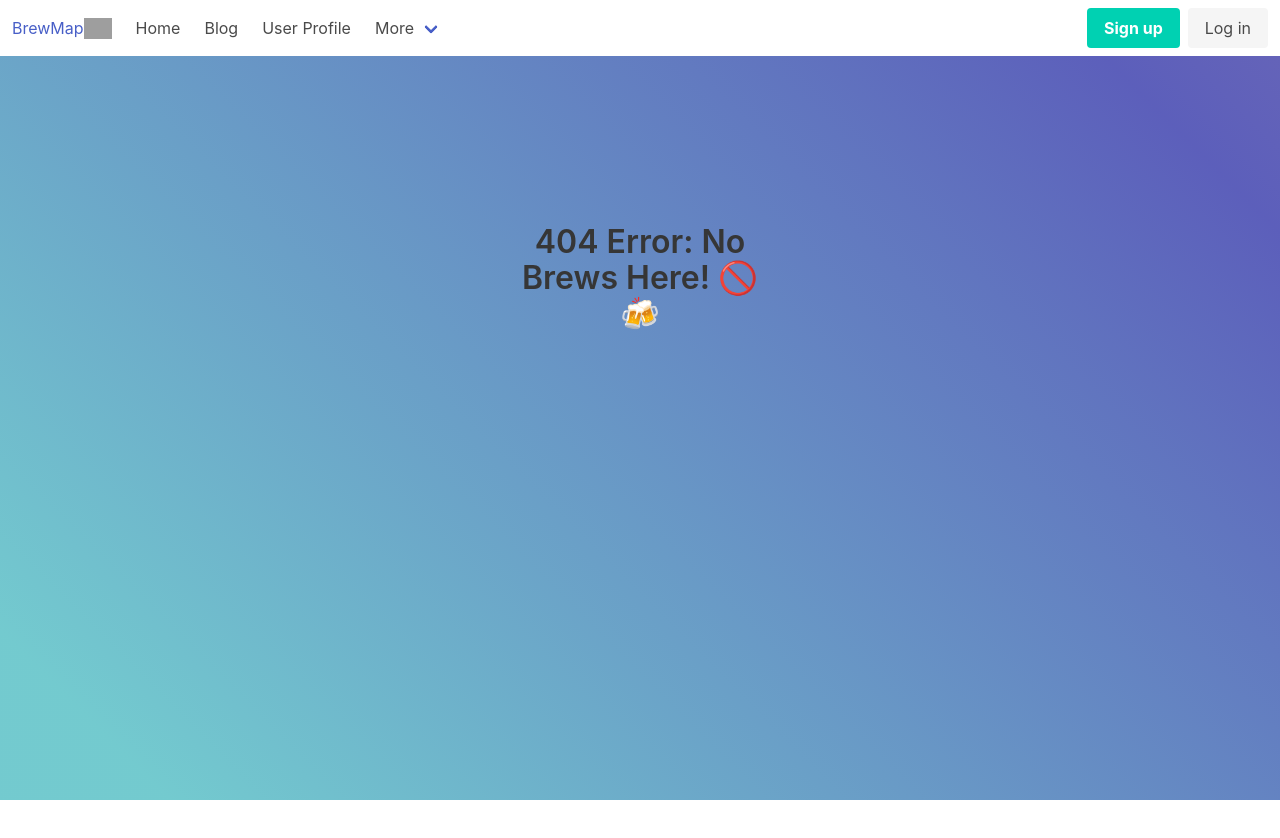
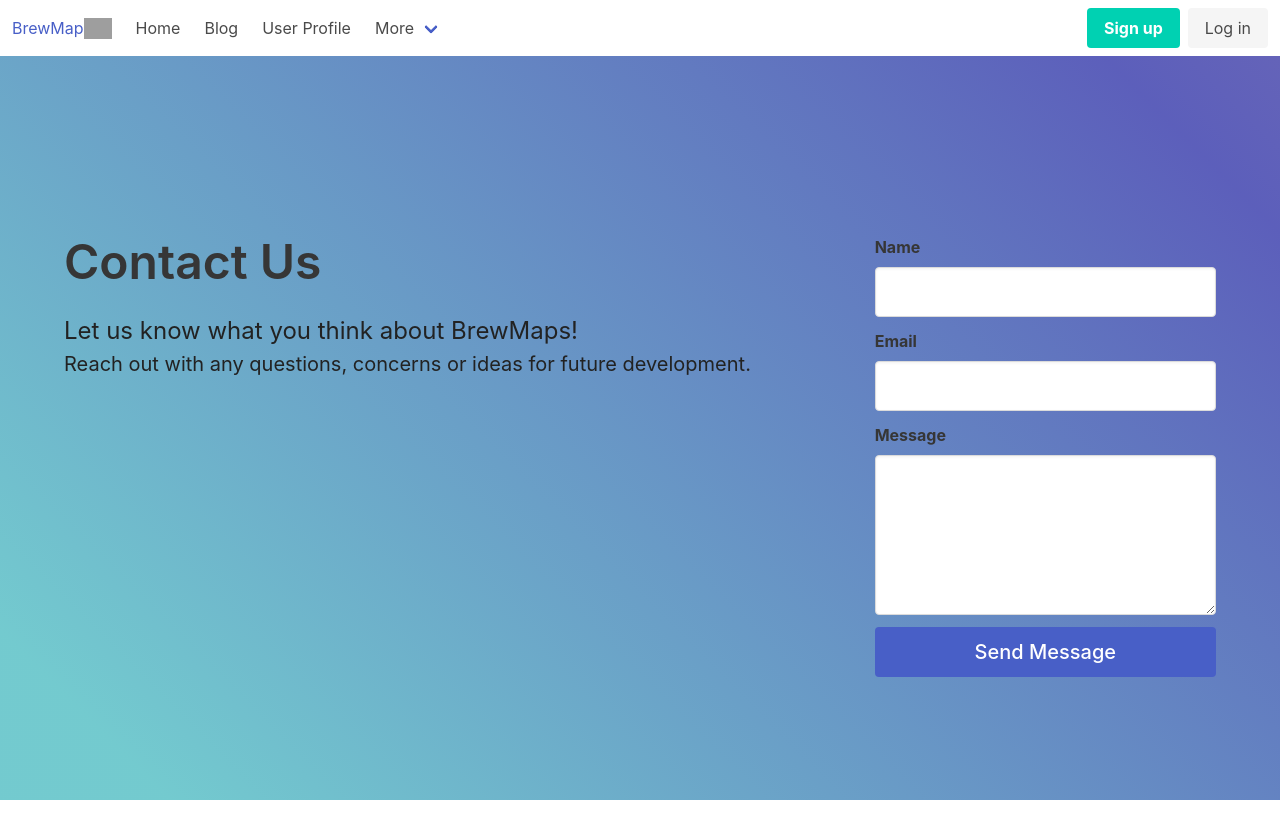
Before and after one commit to rbsantos-code/BrewMaps-3, a React (Create React App) app in the folder client/: page /contact in a window 1280 px wide. Before the commit this address had no page. Shown: the top 838 px of the page. Before the commit the page ends 800 px from the top, so only its background shows below. Built offline with nearby package versions, Linux system fonts and the light colour scheme; grey boxes are pictures that could not be loaded.

Commit message:
contact us component and route from nav

```diff
--- a/client/src/App.js
+++ b/client/src/App.js
@@ -22,6 +22,7 @@ import SignUp from "./components/SignUp";
 import NoMatch from './pages/noMatch';
 import Blog from './pages/blog';
 import User from './components/User';
+import Contact from './components/Contact';
 
 
 
@@ -60,6 +61,7 @@ function App() {
               <Route exact path="/social" component={Social} />
               <Route exact path="/signup" component={SignUp} />
               <Route exact path="/user" component={User} />
+              <Route exact path="/contact" component={Contact} />
               <Route component={NoMatch} />
             </Switch>
           </StoreProvider>
--- /dev/null
+++ b/client/src/components/Contact/index.js
@@ -0,0 +1,42 @@
+import React from 'react';
+
+export default function Nav() {
+    return (
+        <section class="hero is-fullheight">
+                <div class="hero-body">
+                    <div class="container has-text-centered">
+                        <div class="columns is-8 is-variable ">
+                            <div class="column is-two-thirds has-text-left">
+                                <h1 class="title is-1">Contact Us</h1>
+                                <p class="is-size-4">Let us know what you think about BrewMaps!</p>
+                                <p class="is-size-5">Reach out with any questions, concerns or ideas for future development.</p>
+                            </div>
+                            <div class="column is-one-third has-text-left">
+                                <div class="field">
+                                    <label class="label">Name</label>
+                                    <div class="control">
+                                        <input class="input is-medium" type="text"></input>
+                                    </div>
+                                </div>
+                                <div class="field">
+                                    <label class="label">Email</label>
+                                    <div class="control">
+                                        <input class="input is-medium" type="text"></input>
+                                    </div>
+                                </div>
+                                <div class="field">
+                                    <label class="label">Message</label>
+                                    <div class="control">
+                                        <textarea class="textarea is-medium"></textarea>
+                                    </div>
+                                </div>
+                                <div class="control">
+                                    <button type="submit" class="button is-link is-fullwidth has-text-weight-medium is-medium">Send Message</button>
+                                </div>
+                            </div>
+                        </div>
+                    </div>
+                </div>
+            </section>
+    )
+}
--- a/client/src/components/Nav/index.js
+++ b/client/src/components/Nav/index.js
@@ -74,7 +74,7 @@ export default function Nav() {
                             <a className="navbar-item" href="./about">
                                 About
                             </a>
-                            <a className="navbar-item" href="/">
+                            <a className="navbar-item" href="./Contact">
                                 Contact
                             </a>
                         </div>
```
